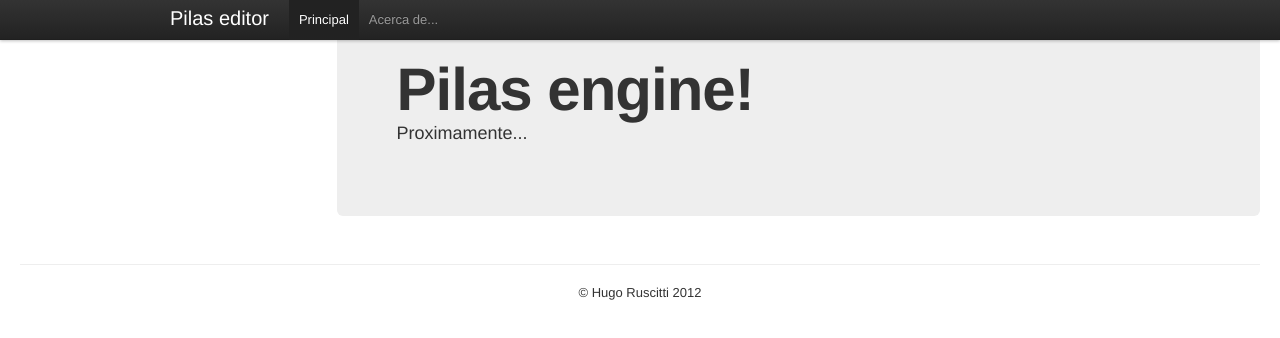
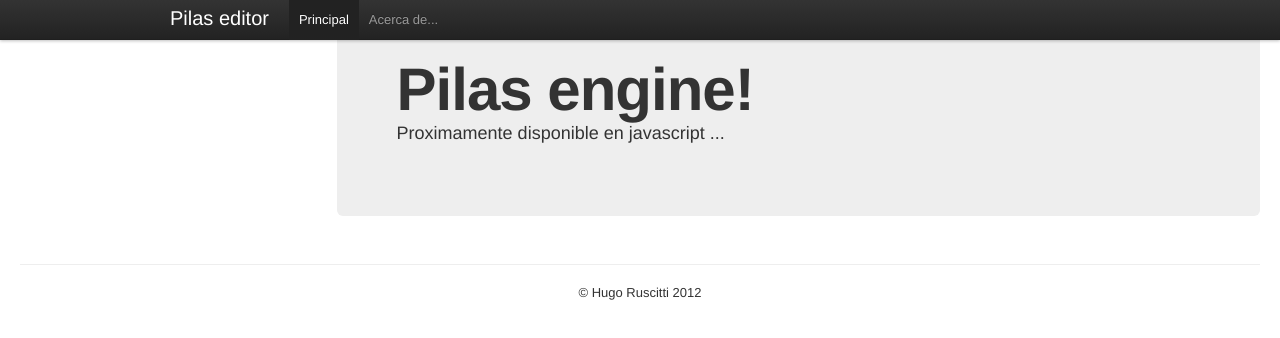
Before and after one commit to hugoruscitti/webpilaseditor, a plain HTML site: page templates/index.html in a window 1280 px wide. Drawn offline with Linux system fonts and the light colour scheme.

Commit message:
aumentando la frase

```diff
--- a/templates/index.html
+++ b/templates/index.html
@@ -41,7 +41,7 @@
         <div class="span9">
           <div class="hero-unit">
             <h1>Pilas engine!</h1>
-            <p>Proximamente...</p>
+            <p>Proximamente disponible en javascript ...</p>
           </div>
         </div><!--/span-->
       </div><!--/row-->
```
